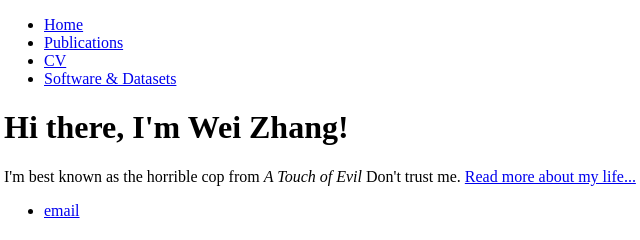
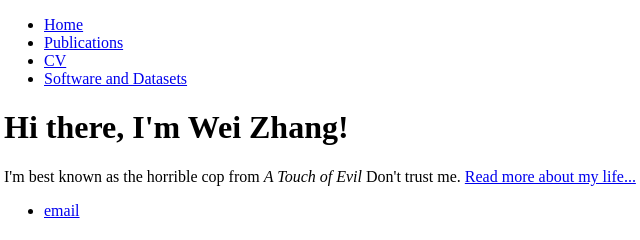
Before and after one commit to anthonylife/weizhang.github.io, a plain HTML site: page index.html in a window 1280 px wide. Shown: the full height of the page, 4-644 px from the left. Drawn offline with Linux system fonts and the light colour scheme.

Commit message:
Update index.html

```diff
--- a/index.html
+++ b/index.html
@@ -9,7 +9,7 @@
         		<li><a href="/">Home</a></li>
 	        	<li><a href="/about">Publications</a></li>
         		<li><a href="/cv">CV</a></li>
-        		<li><a href="/blog">Software & Datasets</a></li>
+        		<li><a href="/blog">Software and Datasets</a></li>
     		</ul>
 		</nav>
 		<div class="container">
```
